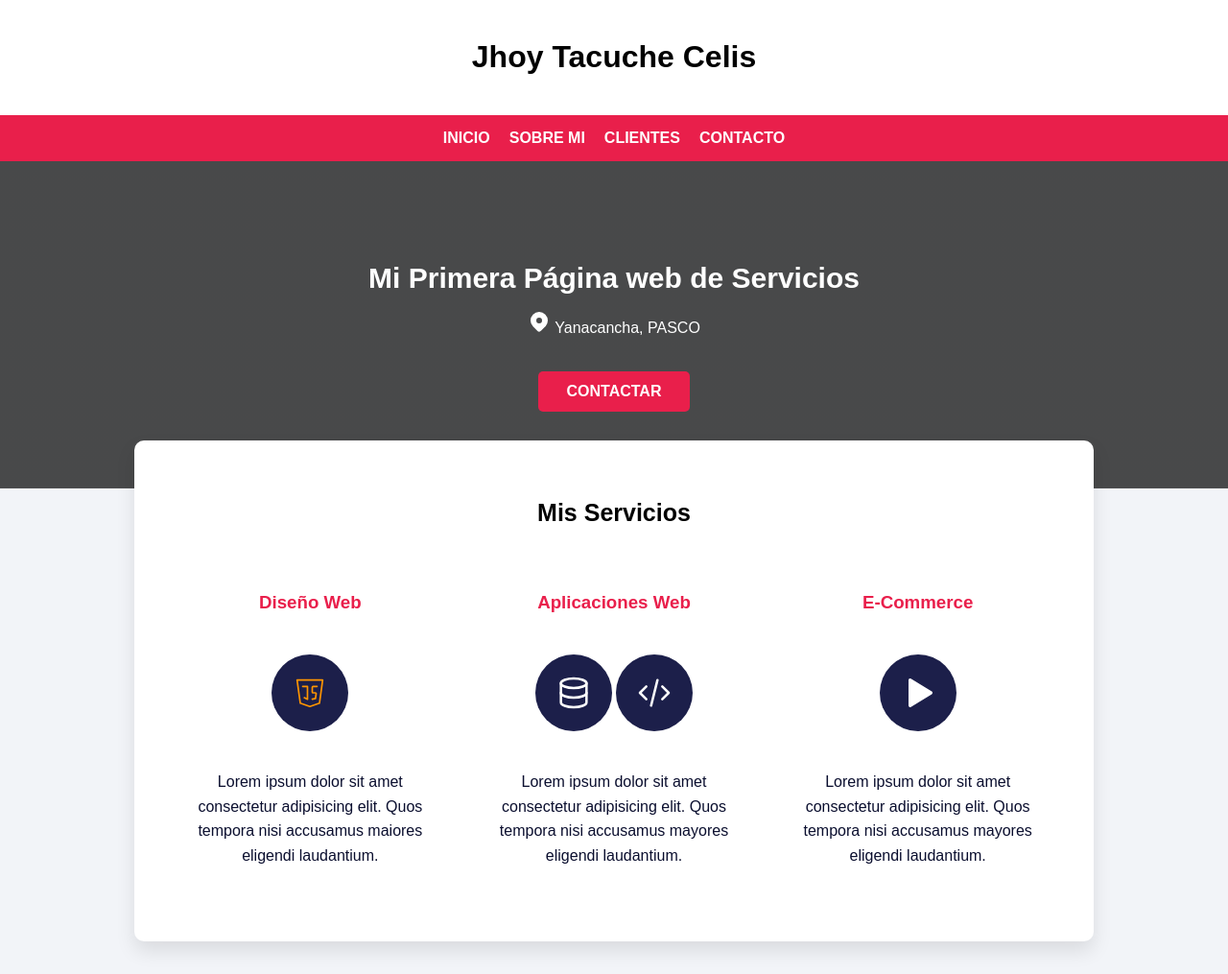
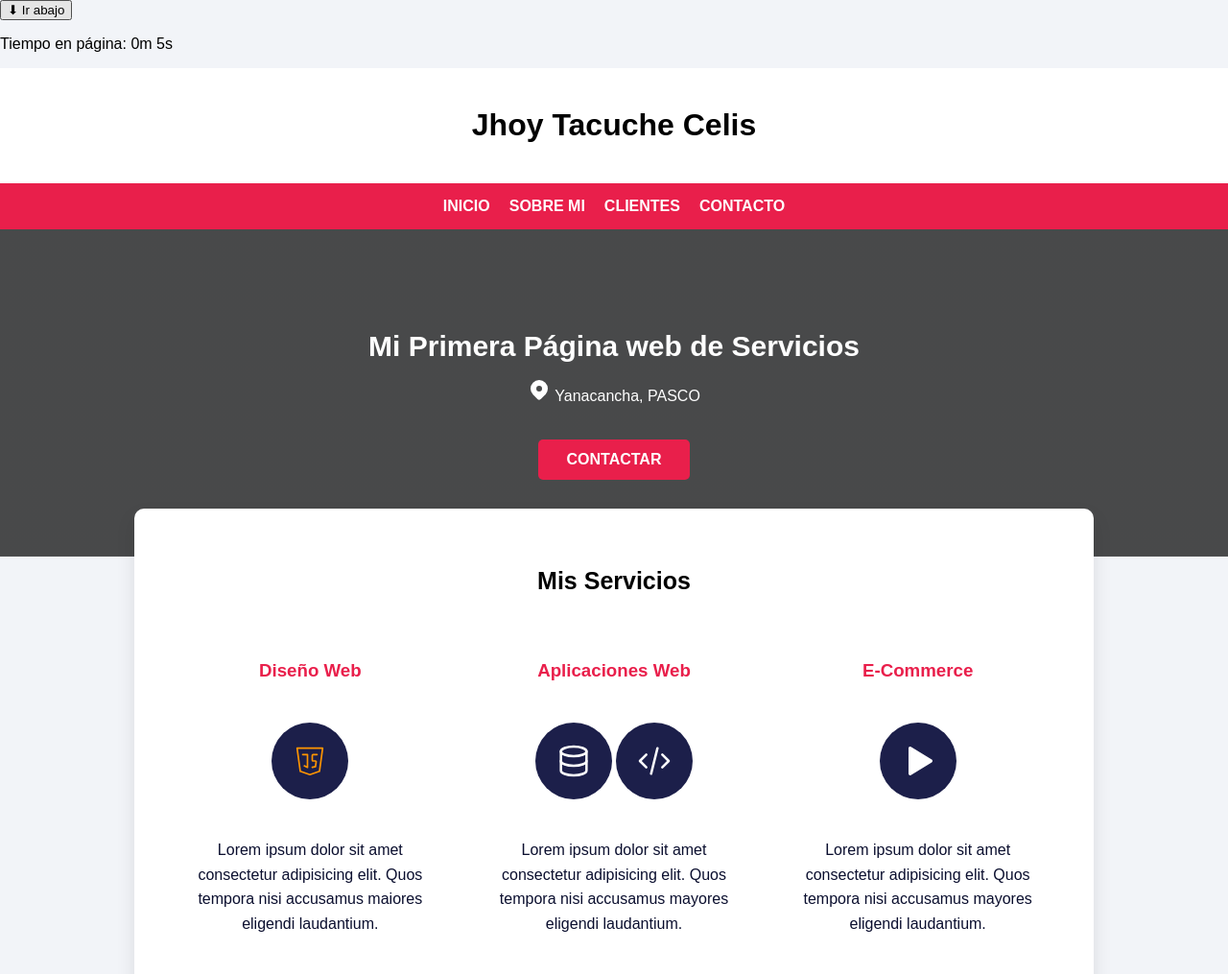
Before and after one commit to J100-gth/Web-Proyect, a plain HTML site: page index.html in a window 1280 px wide. Shown: the top 1015 px of the page at 96% size. Drawn offline with Linux system fonts and the light colour scheme.

Commit message:
Cambios realizados

```diff
--- a/index.html
+++ b/index.html
@@ -6,7 +6,17 @@
     <title>PROYECTO WEB - Jhoy Tacuche</title>
     <link rel="stylesheet" href="css/style.css">
 </head>
+    <script src="js/script.js"></script>
+
 <body>
+
+
+<!-- Botón ir abajo (ponlo cerca del btnTop en tu nav o header) -->
+<button id="btnBottom">⬇ Ir abajo</button>
+
+<!-- Contador de tiempo (ponlo en el footer o donde prefieras) -->
+<p id="tiempoEnPagina">Tiempo en página: 0m 0s</p>
+
 
     <header>
         <h1>Jhoy Tacuche Celis</h1>
@@ -26,6 +36,11 @@
             Yanacancha, PASCO
         </p>
         <a href="#" class="boton">CONTACTAR</a>
+
+        <button id="btnTop">Ir arriba</button>
+        <script src="js/script.js"></script>
+
+
     </section>
 
     <main class="contenedor-blanco">
--- /dev/null
+++ b/js/script.js
@@ -0,0 +1,34 @@
+document.addEventListener("DOMContentLoaded", () => {
+    console.log("SITIO CARGANDO CORRECTAMENTE");
+
+    // --- Ir arriba (tu código original) ---
+    const btntop = document.getElementById("btnTop");
+    if (btntop) {
+        window.addEventListener("scroll", () => {
+            btntop.style.display = window.scrollY > 200 ? "block" : "none";
+        });
+        btntop.addEventListener("click", () => {
+            window.scrollTo({ top: 0, behavior: "smooth" });
+        });
+    }
+
+    // --- Ir abajo ---
+    const btnBottom = document.getElementById("btnBottom");
+    if (btnBottom) {
+        btnBottom.addEventListener("click", () => {
+            window.scrollTo({ top: document.body.scrollHeight, behavior: "smooth" });
+        });
+    }
+
+    // --- Tiempo en página ---
+    let segundos = 0;
+    const reloj = document.getElementById("tiempoEnPagina");
+    if (reloj) {
+        setInterval(() => {
+            segundos++;
+            const min = Math.floor(segundos / 60);
+            const seg = segundos % 60;
+            reloj.textContent = `Tiempo en página: ${min}m ${seg}s`;
+        }, 1000);
+    }
+});
```
Also changed, not shown: Inicio.html (+1 -1 lines), Nosotros.html (+1 -1 lines).
